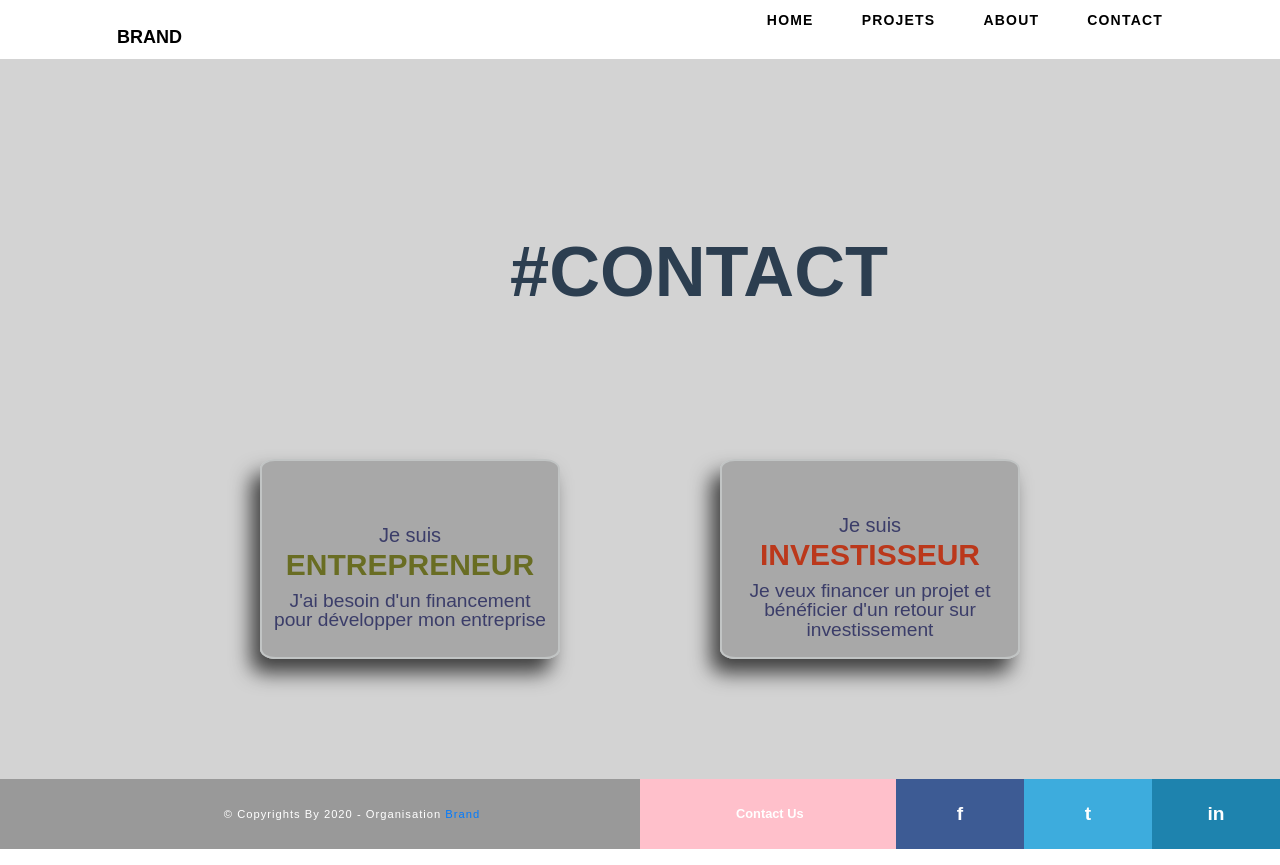
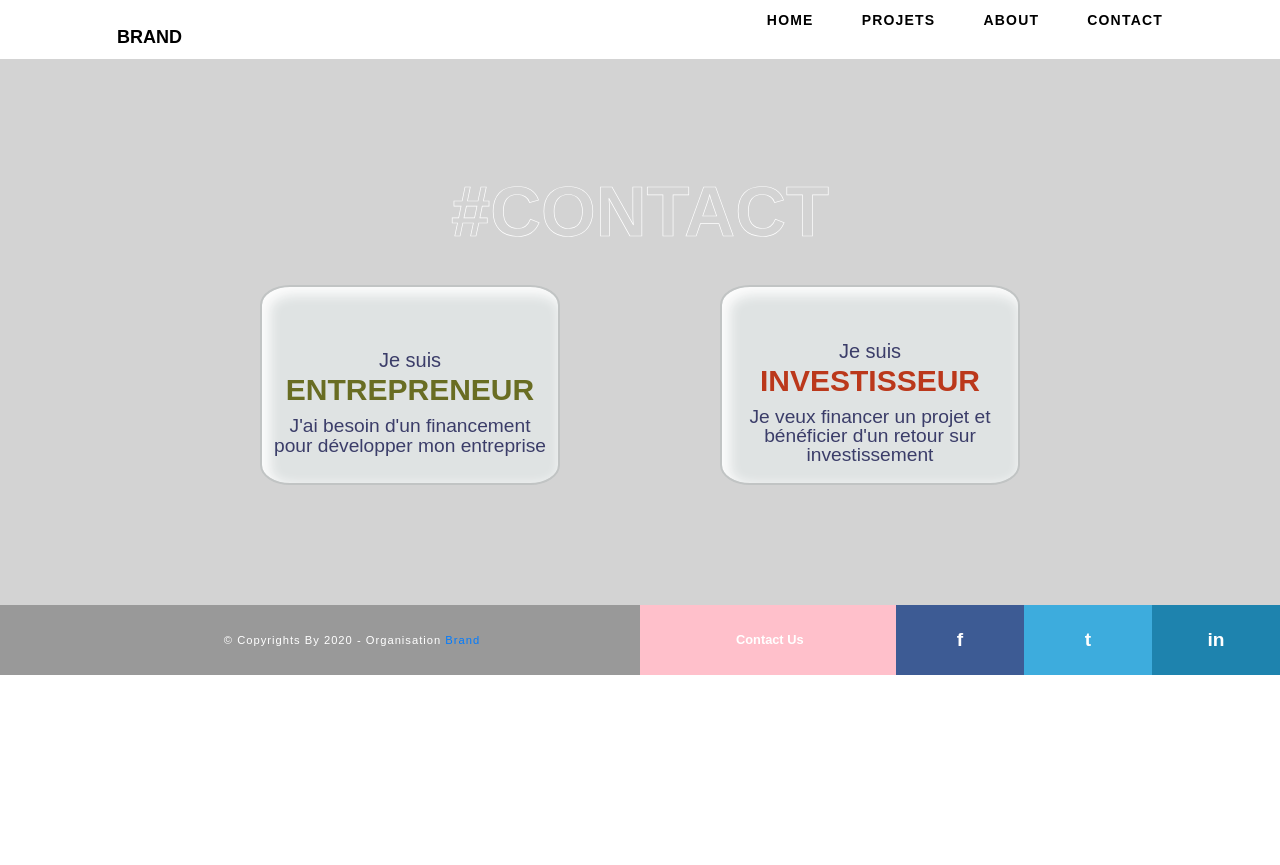
Before and after one commit to silviacec/s2l, a Vue app: page /ContactAccueil in a window 1280 px wide. After the commit the page ends 800 px from the top, so only its background shows below. Built offline with nearby package versions, Linux system fonts and the light colour scheme.

Commit message:
add css and details on contact page

```diff
--- a/src/components/Buttons.vue
+++ b/src/components/Buttons.vue
@@ -34,11 +34,11 @@ export default {
   display: flex;
   justify-content: space-evenly;
 }
-.crcl_bleu_1, .crcl_bleu_2{
-  /* display:table-cell; */
+.crcl_bleu_1, .crcl_bleu_2 {
+    /* display: table-cell; */
     vertical-align: middle;
-  background: #80808085;
-  border-radius: 5%;
+    background: #f0f9fa66;
+    border-radius: 10%;
     width: 300px;
     height: 200px;
     line-height: 1em;
@@ -48,7 +48,7 @@ export default {
     font-size: 1.2em;
     /* padding: 30px; */
     margin: 20px 80px;
-  box-shadow: -9px 14px 20px 0px #000000b3;
+    box-shadow: inset 5px 5px 12px 3px #fcfcfc;
 }
   .crcl_bleu_1 h5 {
     margin-top: 50px;
--- a/src/views/ContactEntrepreneur.vue
+++ b/src/views/ContactEntrepreneur.vue
@@ -1,6 +1,6 @@
 <template>
 <div class="contact">
-  <span class="navbar__menu-item"><span data-menu-item-text="#Discover" class="navbar__menu-item-title">#Contact</span>
+  <span class="navbar__menu-item"><span data-menu-item-text="#entrepreneur" class="navbar__menu-item-title">#Contact</span>
     <span class="menu-item-hover-image" data-image-url="chat.jpg" style="
                       background-image: url(chat.jpg);
                     "></span>
--- a/src/views/ContactInvestisseur.vue
+++ b/src/views/ContactInvestisseur.vue
@@ -1,6 +1,6 @@
 <template>
 <div class="contact">
-  <span class="navbar__menu-item"><span data-menu-item-text="#Discover" class="navbar__menu-item-title">#Contact</span>
+  <span class="navbar__menu-item"><span data-menu-item-text="#investisseur" class="navbar__menu-item-title">#Contact</span>
     <span class="menu-item-hover-image" data-image-url="chat.jpg" style="
                       background-image: url(chat.jpg);
                     "></span>
--- a/src/views/ContactPage.vue
+++ b/src/views/ContactPage.vue
@@ -4,9 +4,9 @@
     <form>
 
       <span class="navbar__menu-item"><span>#Contact</span>
-        <!-- <span class="menu-item-hover-image" data-image-url="chat.jpg" style="
+        <span class="menu-item-hover-image" data-image-url="chat.jpg" style="
                           background-image: url(chat.jpg);">
-        </span> -->
+        </span>
       </span>
 
       <label>
--- a/src/views/contactAccueil.vue
+++ b/src/views/contactAccueil.vue
@@ -1,7 +1,12 @@
 <template>
   <div class="contact">
-    <span class="navbar__menu-item"><span>#Contact</span>
+    <div>
+  <span class="navbar__menu-item"><span data-menu-item-text="#découverte" class="navbar__menu-item-title">#Contact</span>
+    <span class="menu-item-hover-image" data-image-url="chat.jpg" style="
+                      background-image: url(chat.jpg);
+                    "></span>
   </span>
+</div>
     <Buttons></Buttons>
   </div>
 </template>
@@ -33,15 +38,54 @@ export default {
     font-weight: 700;
     width: 300px;
     height: 100px;
-    /* position: relative; */
+    position: relative;
     cursor: pointer;
-    margin: auto;
-    margin-bottom: 20vh;
   }
-
-  .navbar__menu-item:hover {
+  .navbar__menu-item-title {
+    position: relative;
+    color: transparent;
+    -webkit-text-stroke: 0.01em white;
+    transition: -webkit-text-stroke 0.5s ease, color 0.5s ease;
+  }
+  .navbar__menu-item:hover .navbar__menu-item-title {
     -webkit-text-stroke: none;
     color: white;
   }
-
+  .navbar__menu-item-title::after {
+    content: attr(data-menu-item-text);
+    position: absolute;
+    top: 0;
+    bottom: 0;
+    left: 0;
+    right: 0;
+    font-weight: 900;
+    -webkit-text-stroke: 0.012em white;
+    color: transparent;
+    opacity: 0;
+    transition: opacity 0.5s ease;
+  }
+  .menu-item-hover-image {
+    width: 198px;
+    height: 230px;
+    position: absolute;
+    top: 0;
+    left: 0;
+    background-size: cover;
+    background-repeat: no-repeat;
+    background-position-x: 75%;
+    opacity: 0;
+    transition: opacity 0.3s, transform 0.7s cubic-bezier(0.23, 1, 0.32, 1);
+    /* This places the cursor in the center of the image. Divide the width and height by 2 to get the top and left offsets :) */
+    margin: -115px 0 0 -99px;
+    overflow: hidden;
+    pointer-events: none;
+    z-index: 2;
+  }
+  .navbar__menu-item:hover .menu-item-hover-image {
+    opacity: 1;
+  }
+  .navbar__menu-item:hover .navbar__menu-item-title::after {
+    opacity: 1;
+    z-index: 3;
+  }
 </style>
```
Lines whose indentation alone changed are shown as unchanged.
